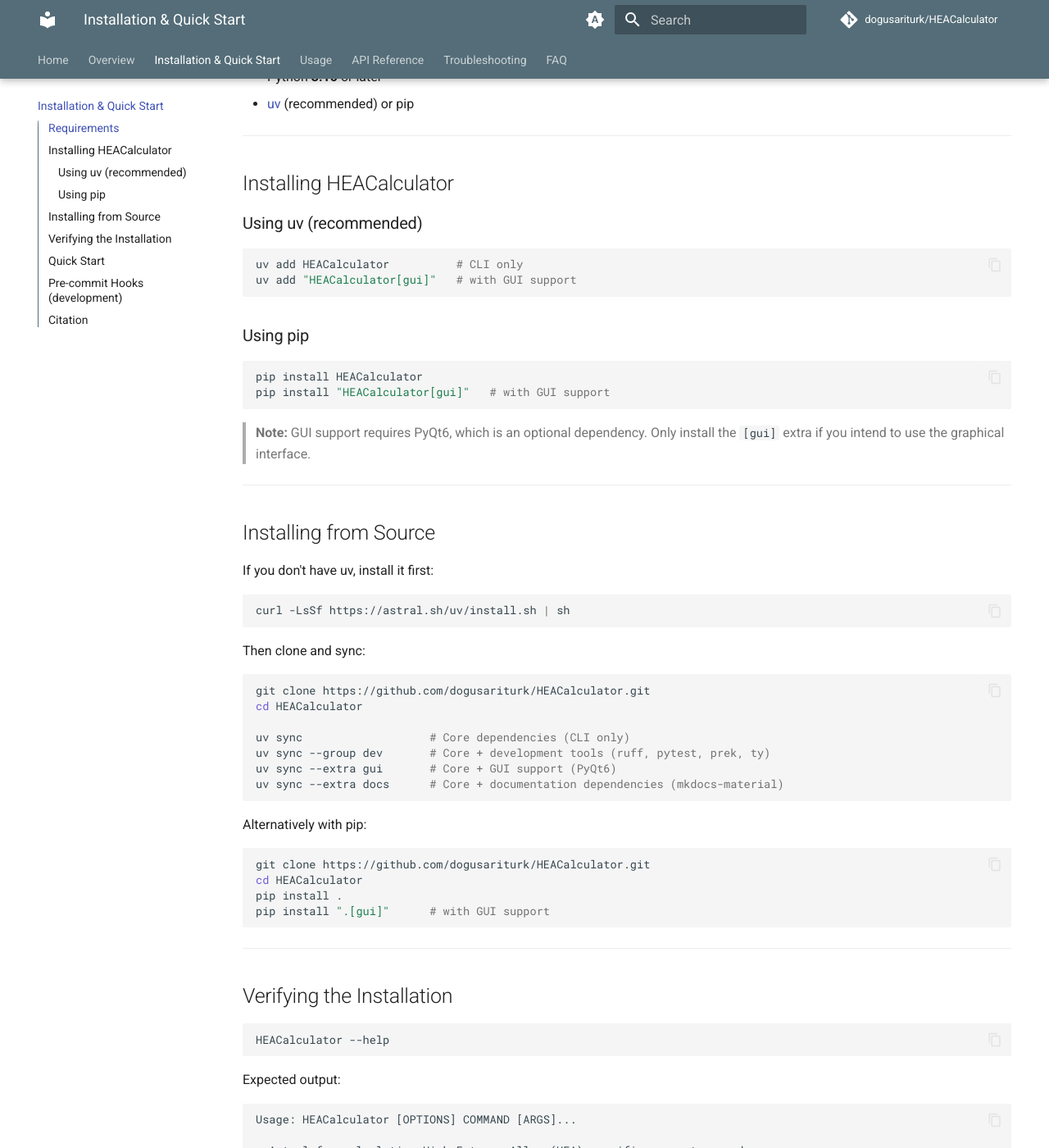
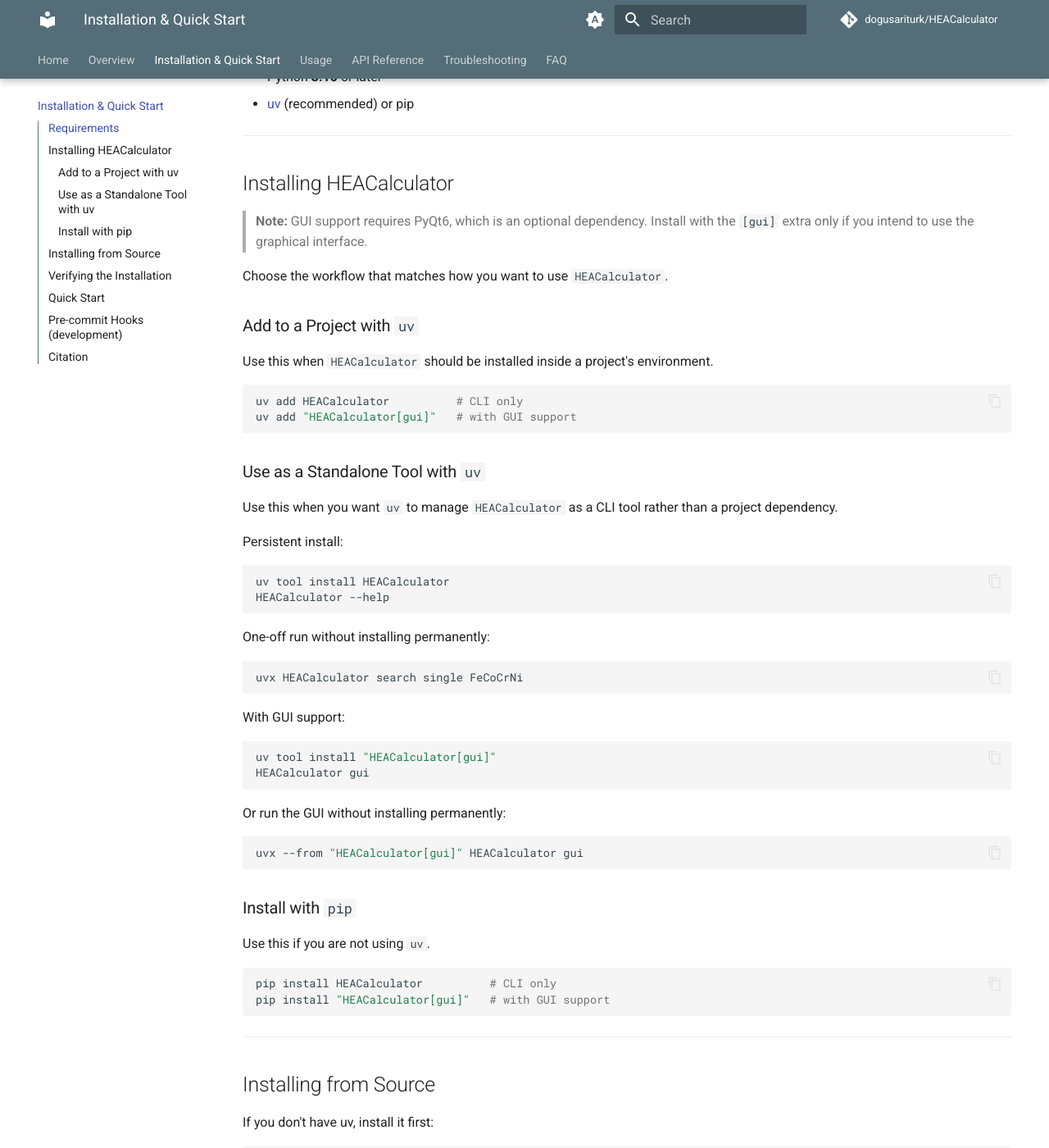
Before and after one commit to dogusariturk/HEACalculator, an MkDocs documentation site: the page built from docs/installation.md, in a window 1280 px wide and 1400 px high, scrolled down 198 px. Shown: the whole window at 82% size. Built offline with MkDocs 1.6.1 and Material for MkDocs 9.7.7, drawn with Linux system fonts in a browser that asks for light colours; comment, search, counter and statistics services are not loaded.

Commit message:
Update installation instructions and error messages for clarity

````diff
--- a/docs/installation.md
+++ b/docs/installation.md
@@ -9,21 +9,57 @@
 
 ## Installing HEACalculator
 
-### Using uv (recommended)
+> **Note:** GUI support requires PyQt6, which is an optional dependency. Install with the `[gui]` extra only if you intend to use the graphical interface.
+
+Choose the workflow that matches how you want to use `HEACalculator`.
+
+### Add to a Project with `uv`
+
+Use this when `HEACalculator` should be installed inside a project's environment.
 
 ```bash
 uv add HEACalculator          # CLI only
 uv add "HEACalculator[gui]"   # with GUI support
 ```
 
-### Using pip
+### Use as a Standalone Tool with `uv`
+
+Use this when you want `uv` to manage `HEACalculator` as a CLI tool rather than a project dependency.
+
+Persistent install:
 
 ```bash
-pip install HEACalculator
+uv tool install HEACalculator
+HEACalculator --help
+```
+
+One-off run without installing permanently:
+
+```bash
+uvx HEACalculator search single FeCoCrNi
+```
+
+With GUI support:
+
+```bash
+uv tool install "HEACalculator[gui]"
+HEACalculator gui
+```
+
+Or run the GUI without installing permanently:
+
+```bash
+uvx --from "HEACalculator[gui]" HEACalculator gui
+```
+
+### Install with `pip`
+
+Use this if you are not using `uv`.
+
+```bash
+pip install HEACalculator          # CLI only
 pip install "HEACalculator[gui]"   # with GUI support
 ```
-
-> **Note:** GUI support requires PyQt6, which is an optional dependency. Only install the `[gui]` extra if you intend to use the graphical interface.
 
 ---
 
@@ -128,13 +164,14 @@
 
 > Sarıtürk, D. (2019). HEACalculator. Zenodo. https://doi.org/10.5281/zenodo.3590318
 
-```bibtex
-@software{sariturk_2019_3590318,
-  author    = {Sarıtürk, Doğuhan},
-  title     = {HEACalculator},
-  year      = 2019,
-  publisher = {Zenodo},
-  doi       = {10.5281/zenodo.3590318},
-  url       = {https://doi.org/10.5281/zenodo.3590318},
-}
-```
+???+ quote "BibTeX"
+    ```bibtex
+    @software{sariturk_2019_3590318,
+      author    = {Sarıtürk, Doğuhan},
+      title     = {HEACalculator},
+      year      = 2019,
+      publisher = {Zenodo},
+      doi       = {10.5281/zenodo.3590318},
+      url       = {https://doi.org/10.5281/zenodo.3590318},
+    }
+    ```
--- a/docs/usage.md
+++ b/docs/usage.md
@@ -1,6 +1,41 @@
 # Usage
 
 `HEACalculator` provides two interfaces, a **command-line interface (CLI)** and a **graphical user interface (GUI)**, both backed by the same calculation core.
+
+---
+
+## Usage as a Tool
+
+If you are using the `uv` tool workflow, you can run `HEACalculator` without adding it to a project's dependency list.
+
+For a persistent installation managed by `uv`:
+
+```bash
+uv tool install HEACalculator
+HEACalculator --help
+HEACalculator search single FeCoCrNi
+```
+
+For a one-off invocation:
+
+```bash
+uvx HEACalculator search single FeCoCrNi
+```
+
+If you need the desktop GUI, install or run the package with the `gui` extra:
+
+```bash
+uv tool install "HEACalculator[gui]"
+HEACalculator gui
+```
+
+Or run the GUI without installing permanently:
+
+```bash
+uvx --from "HEACalculator[gui]" HEACalculator gui
+```
+
+Use `uv add` instead when `HEACalculator` should live inside a project's environment as a dependency.
 
 ---
 
--- a/mkdocs.yml
+++ b/mkdocs.yml
@@ -40,6 +40,8 @@
     - content.code.annotate
 
 markdown_extensions:
+  - admonition
+  - pymdownx.details
   - pymdownx.highlight:
       anchor_linenums: true
       line_spans: __span
````
Also changed, not shown: README.md (+44 -6 lines), docs/index.md (+2 -3 lines), 1 other file.
